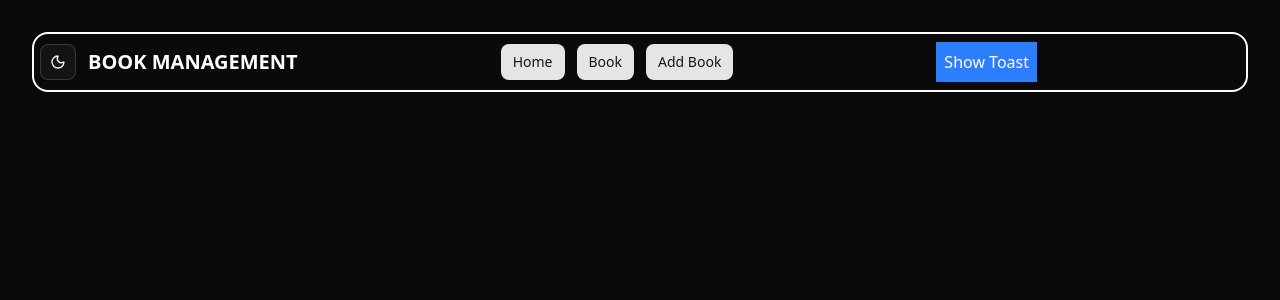
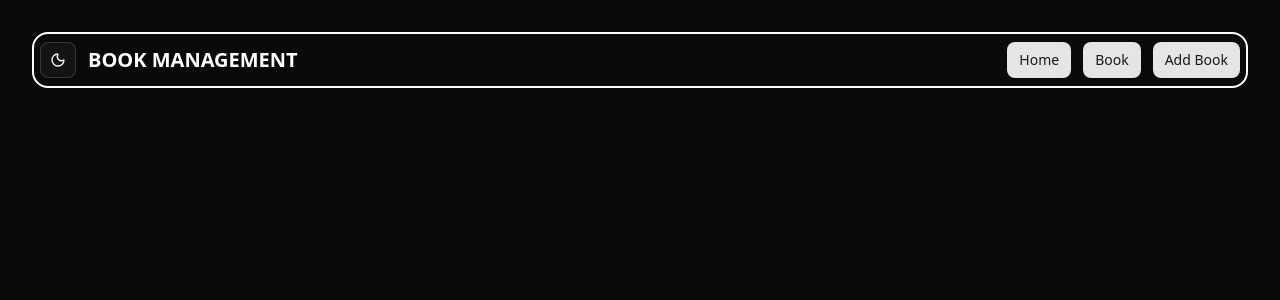
Before and after one commit to ayon121/AssignmentFour, a React (Vite) app: page / in a window 1280 px wide. Shown: the top 300 px of the page. Built offline with nearby package versions, Linux system fonts and the light colour scheme.

Commit message:
single book page added

```diff
--- a/src/App.tsx
+++ b/src/App.tsx
@@ -3,7 +3,6 @@ import { Link, Outlet } from 'react-router'
 import './App.css'
 import { Button } from './components/ui/button'
 import { ModeToggle } from './components/mode-toggle'
-import { toast, ToastContainer } from 'react-toastify'
 import 'react-toastify/dist/ReactToastify.css'
 
 function App() {
@@ -21,13 +20,7 @@ function App() {
           <Button className='px-2 py-1 text-xs sm:px-3 sm:py-1.5 sm:text-sm'><Link to="/books">Book</Link></Button>
           <Button className='px-2 py-1 text-xs sm:px-3 sm:py-1.5 sm:text-sm'><Link to="/create-book">Add Book</Link></Button>
         </div>
-        <button
-          onClick={() => toast.success("Hello, toast!")}
-          className="p-2 bg-blue-500 text-white"
-        >
-          Show Toast
-        </button>
-        <ToastContainer />
+
 
       </div>
 
--- /dev/null
+++ b/src/pages/BookDetailsPage.tsx
@@ -0,0 +1,11 @@
+
+
+const BookDetailsPage = () => {
+    return (
+        <div>
+            <h1>Book Details</h1>
+        </div>
+    );
+};
+
+export default BookDetailsPage;
--- a/src/pages/Books.tsx
+++ b/src/pages/Books.tsx
@@ -12,12 +12,11 @@ import {
 } from "@/components/ui/table"
 import { useGetBooksQuery } from "@/redux/api/baseapi"
 import type { IBook } from "@/types"
+import { Link } from "react-router"
 
 export default function Books() {
     const { data, isError, isLoading } = useGetBooksQuery(undefined)
     const books: IBook[] = data?.data || []
-
-
     return (
         <div>
             <h1 className="text-4xl font-bold uppercase mb-4">All Books</h1>
@@ -59,11 +58,10 @@ export default function Books() {
                                             <span className="text-red-600 font-medium">No</span>
                                         )}
                                     </TableCell>
-
                                     <TableCell><DropdownMenu>
                                         <DropdownMenuTrigger className="bg-black dark:bg-white text-white dark:text-black px-1 rounded py-1  font-medium hover:bg-black/65 dark:hover:bg-white/65">Options</DropdownMenuTrigger>
                                         <DropdownMenuContent>
-                                            <DropdownMenuItem>View</DropdownMenuItem>
+                                            <DropdownMenuItem><Link to={`/books/${book?._id}`}>Views</Link></DropdownMenuItem>
                                             <EditBookModel
                                                 book={book}
                                                 trigger={<DropdownMenuItem>Edit</DropdownMenuItem>}
--- a/src/routes/index.tsx
+++ b/src/routes/index.tsx
@@ -1,5 +1,6 @@
 import App from "@/App";
 import AddBookPage from "@/pages/AddBookPage";
+import BookDetailsPage from "@/pages/BookDetailsPage";
 import Books from "@/pages/Books";
 import { createBrowserRouter } from "react-router";
 
@@ -16,6 +17,10 @@ const router = createBrowserRouter([
             path : "/create-book",
             element : <AddBookPage></AddBookPage>
         },
+        {
+            path : "/books/:id",
+            element : <BookDetailsPage></BookDetailsPage>
+        },
     ]
   },
 ]);
```
